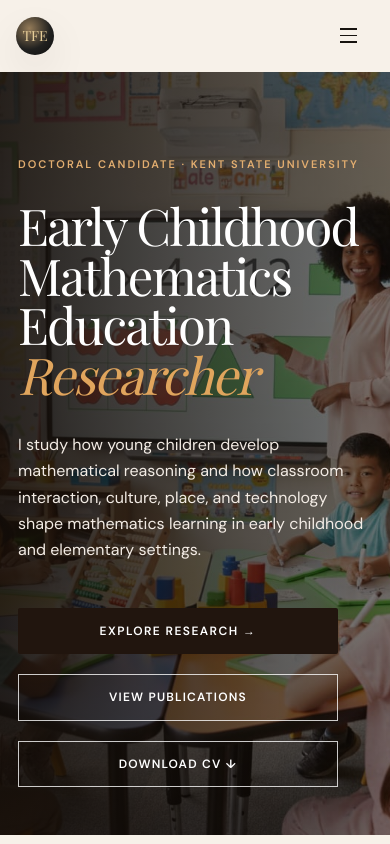
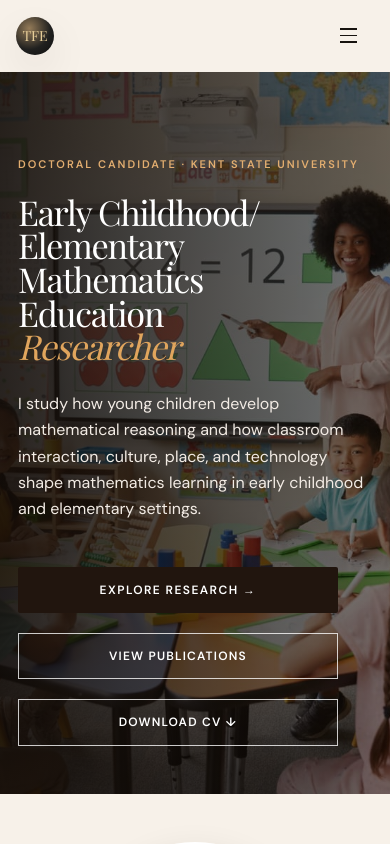
Before and after one commit to Silachim/Egbedeyi-Temitope, a React (Vite) app: page / in a window 390 px wide. Shown: the top 844 px of the page. Built offline with nearby package versions, Linux system fonts and the light colour scheme.

Commit message:
feat: standardize academic identity and improve responsive typography

```diff
--- a/index.html
+++ b/index.html
@@ -3,7 +3,7 @@
   <head>
     <meta charset="UTF-8" />
     <meta name="viewport" content="width=device-width, initial-scale=1.0" />
-    <meta name="description" content="Academic website of Temitope F. Egbedeyi, an Early Childhood Mathematics Education Researcher studying children’s mathematical reasoning, classroom interaction, culture, place, and technology." />
+    <meta name="description" content="Academic website of Temitope F. Egbedeyi, an Early Childhood/Elementary Mathematics Education Researcher studying children’s mathematical reasoning, classroom interaction, culture, place, and technology." />
     <meta name="author" content="Temitope F. Egbedeyi" />
     <meta name="robots" content="index, follow, max-image-preview:large" />
     <meta name="theme-color" content="#f7f1e9" />
@@ -17,7 +17,7 @@
     <link rel="stylesheet" href="https://fonts.googleapis.com/css2?family=DM+Sans:wght@400;500;600&family=Playfair+Display:wght@400;500&display=swap" />
     <link rel="preload" as="image" href="/assets/images/home-banner.jpg" fetchpriority="high" />
 
-    <meta property="og:title" content="Temitope F. Egbedeyi | Early Childhood Mathematics Education Researcher" />
+    <meta property="og:title" content="Temitope F. Egbedeyi | Early Childhood/Elementary Mathematics Education Researcher" />
     <meta property="og:description" content="Research and public scholarship on children’s mathematical thinking, mathematics education, teaching, learning, culture, place, and technology." />
     <meta property="og:url" content="https://egbedeyitemitope.com/" />
     <meta property="og:type" content="website" />
@@ -26,7 +26,7 @@
     <meta property="og:image:alt" content="Temitope F. Egbedeyi academic website" />
 
     <meta name="twitter:card" content="summary_large_image" />
-    <meta name="twitter:title" content="Temitope F. Egbedeyi | Early Childhood Mathematics Education Researcher" />
+    <meta name="twitter:title" content="Temitope F. Egbedeyi | Early Childhood/Elementary Mathematics Education Researcher" />
     <meta name="twitter:description" content="Research in children’s mathematical thinking, multiplicative reasoning, sociomathematical norms, eye-tracking, and place-based mathematics education." />
     <meta name="twitter:image" content="https://egbedeyitemitope.com/assets/images/home-banner.jpg" />
 
@@ -37,6 +37,7 @@
         "name": "Temitope F. Egbedeyi",
         "url": "https://egbedeyitemitope.com/",
         "jobTitle": "Doctoral Candidate and Research Assistant",
+        "description": "Early Childhood/Elementary Mathematics Education Researcher",
         "affiliation": {
           "@type": "CollegeOrUniversity",
           "name": "Kent State University"
@@ -59,7 +60,7 @@
       }
     </script>
 
-    <title>Temitope F. Egbedeyi | Early Childhood Mathematics Education Researcher</title>
+    <title>Temitope F. Egbedeyi | Early Childhood/Elementary Mathematics Education Researcher</title>
   </head>
   <body>
     <div id="root"></div>
--- a/src/components/Footer.jsx
+++ b/src/components/Footer.jsx
@@ -31,7 +31,7 @@ export default function Footer() {
               Temitope F. Egbedeyi
             </a>
             <p className="site-footer__role">
-              Early Childhood Mathematics Education Researcher
+              Early Childhood/Elementary Mathematics Education Researcher
             </p>
             <p className="site-footer__descriptor">
               Research <span aria-hidden="true">·</span> Teaching{' '}
--- a/src/pages/Home.jsx
+++ b/src/pages/Home.jsx
@@ -63,10 +63,11 @@ export default function Home() {
           <div className="hero-banner-copy">
             <p className="eyebrow hero-eyebrow">DOCTORAL CANDIDATE · KENT STATE UNIVERSITY</p>
             <h1 id="home-title">
-              Early Childhood<br />
-              Mathematics<br />
-              Education<br />
-              <em>Researcher</em>
+              <span className="hero-title-line">Early Childhood/</span>
+              <span className="hero-title-line">Elementary </span>
+              <span className="hero-title-line">Mathematics </span>
+              <span className="hero-title-line">Education </span>
+              <em className="hero-title-line">Researcher</em>
             </h1>
             <p className="hero-summary">
               I study how young children develop mathematical reasoning and how classroom
--- a/src/seo/routeMeta.js
+++ b/src/seo/routeMeta.js
@@ -3,12 +3,12 @@ const DEFAULT_IMAGE = `${SITE_URL}/assets/images/home-banner.jpg`
 
 export const routeMeta = {
   home: {
-    title: 'Temitope F. Egbedeyi | Early Childhood Mathematics Education Researcher',
+    title: 'Temitope F. Egbedeyi | Early Childhood/Elementary Mathematics Education Researcher',
     description:
-      'Academic website of Temitope F. Egbedeyi, an Early Childhood Mathematics Education Researcher studying children’s mathematical reasoning, classroom interaction, culture, place, and technology.',
+      'Academic website of Temitope F. Egbedeyi, an Early Childhood/Elementary Mathematics Education Researcher studying children’s mathematical reasoning, classroom interaction, culture, place, and technology.',
   },
   about: {
-    title: 'About Temitope F. Egbedeyi | Early Childhood Mathematics Education Researcher',
+    title: 'About Temitope F. Egbedeyi | Early Childhood/Elementary Mathematics Education Researcher',
     description:
       'Learn about Temitope F. Egbedeyi, his academic journey, research interests, leadership, awards, and work in early childhood and elementary mathematics education.',
   },
--- a/src/styles/global.css
+++ b/src/styles/global.css
@@ -49,6 +49,9 @@
 .hero-eyebrow{color:#e3ae70}
 .hero-banner-copy h1{color:#fff;font-family:'Playfair Display',serif;font-size:clamp(52px,6vw,86px);line-height:.98;font-weight:400;letter-spacing:-.035em;margin:.32em 0 .32em}
 .hero-banner-copy h1 em{font-weight:400;color:#e0a55d}
+.hero-banner-copy h1 .hero-title-line{display:block;white-space:nowrap}
+.hero-banner-copy h1{font-size:clamp(38px,4.6vw,72px);line-height:1.02}
+
 .hero-summary{max-width:660px;font-size:clamp(16px,1.45vw,20px);line-height:1.65;color:#f3ece5}
 .hero-buttons{margin-top:28px}
 .hero-outline{border:1px solid rgba(255,255,255,.78);color:#fff;padding:12px 22px;font-size:12px;font-weight:600;letter-spacing:.1em;text-transform:uppercase;text-decoration:none}
--- a/src/styles/mobile-cross-device-fixes.css
+++ b/src/styles/mobile-cross-device-fixes.css
@@ -179,7 +179,7 @@ button {
   }
 
   .hero-banner-copy h1 {
-    font-size: clamp(42px, 13vw, 58px) !important;
+    font-size: clamp(30px, 8.8vw, 48px) !important;
     line-height: 0.98 !important;
     max-width: 100% !important;
   }
--- a/src/styles/research-page.css
+++ b/src/styles/research-page.css
@@ -538,8 +538,19 @@
     padding: 64px 0;
   }
 
+  /* Keep the long Research title readable on narrow phones. */
+  .research-hero-copy,
+  .research-focus-panel {
+    min-width: 0;
+  }
+
   .research-hero h1 {
-    font-size: clamp(3rem, 16vw, 4.8rem);
+    font-size: clamp(2.125rem, 8.5vw, 2.75rem);
+    line-height: 1.06;
+    letter-spacing: -.035em;
+    max-width: 100%;
+    overflow-wrap: break-word;
+    word-break: normal;
   }
 
   .research-hero-actions {
```
Also changed, not shown: 30 other files (tests, documents, lock files or other folders).
